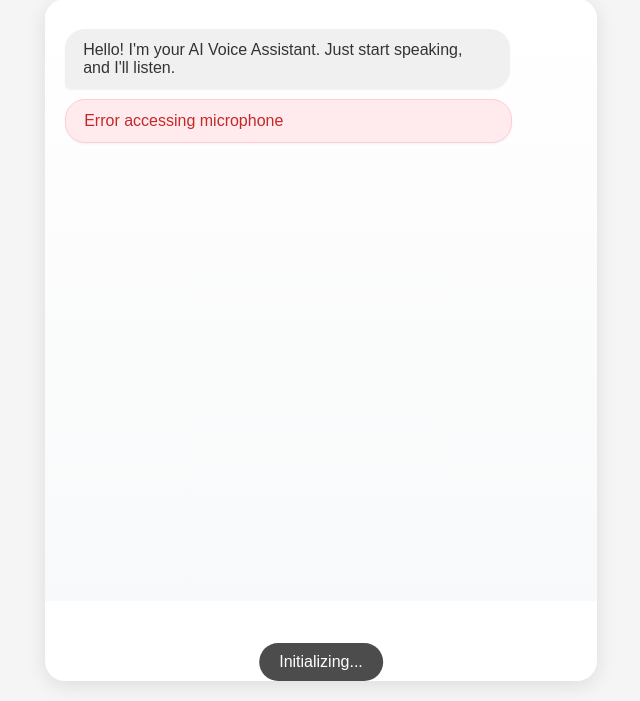
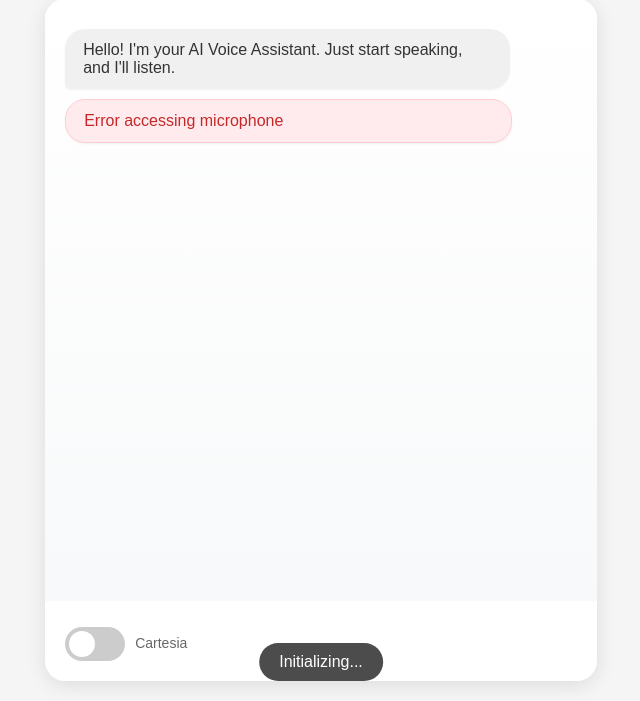
Before and after one commit to ZikraGenexyz/AI-Companion-Backend, a Django app: page / in a window 1280 px wide. Shown: the part 99-800 px from the top of the page, without its empty margins (319-959 px from the left). Run offline with Django 5.2, Linux system fonts and the light colour scheme.

Commit message:
fix: add toggleable cartesia

```diff
--- a/companion_app/templates/index.html
+++ b/companion_app/templates/index.html
@@ -200,6 +200,55 @@
         .vad-status.active {
             background: rgba(0, 122, 255, 0.7);
         }
+        /* Toggle Switch Styles */
+        .toggle-switch {
+            position: absolute;
+            bottom: 20px;
+            left: 20px;
+            display: inline-block;
+            width: 60px;
+            height: 34px;
+        }
+        .toggle-switch input {
+            opacity: 0;
+            width: 0;
+            height: 0;
+        }
+        .toggle-slider {
+            position: absolute;
+            cursor: pointer;
+            top: 0;
+            left: 0;
+            right: 0;
+            bottom: 0;
+            background-color: #ccc;
+            transition: .4s;
+            border-radius: 34px;
+        }
+        .toggle-slider:before {
+            position: absolute;
+            content: "";
+            height: 26px;
+            width: 26px;
+            left: 4px;
+            bottom: 4px;
+            background-color: white;
+            transition: .4s;
+            border-radius: 50%;
+        }
+        input:checked + .toggle-slider {
+            background-color: #007AFF;
+        }
+        input:checked + .toggle-slider:before {
+            transform: translateX(26px);
+        }
+        .toggle-label {
+            position: absolute;
+            left: 90px;
+            bottom: 30px;
+            color: #666;
+            font-size: 14px;
+        }
     </style>
 </head>
 <body>
@@ -207,6 +256,11 @@
         <h1>AI Voice Assistant</h1>
         <div class="chat-box">
             <div class="messages-container" id="messagesContainer"></div>
+            <label class="toggle-switch">
+                <input id="toggle-cartesia" type="checkbox" id="modeToggle">
+                <span class="toggle-slider"></span>
+            </label>
+            <span class="toggle-label">Cartesia</span>
         </div>
     </div>
     <div id="vadStatus" class="vad-status">Initializing...</div>
@@ -355,7 +409,10 @@
                     headers: {
                         'Content-Type': 'application/json',
                     },
-                    body: JSON.stringify({ text: text })
+                    body: JSON.stringify({
+                        text: text,
+                        useCartesia: document.getElementById('toggle-cartesia').checked
+                    })
                 });
 
                 const data = await response.json();
--- a/companion_app/views.py
+++ b/companion_app/views.py
@@ -37,6 +37,7 @@
         # Get the text from the request
         data = json.loads(request.body)
         text = data.get('text')
+        use_cartesia = data.get('useCartesia')
 
         if not text:
             logger.error("No text provided in request")
@@ -69,39 +70,44 @@
                         "content": text
                     }
                 ],
-                model="mixtral-8x7b-32768",
+                model="deepseek-r1-distill-qwen-32b",
                 temperature=0.7,
                 max_tokens=1000,
             )
 
             ai_response = chat_completion.choices[0].message.content
-            logger.debug(f"AI response generated: {ai_response}")
+            ai_response = ai_response.split("</think>")[-1]
 
-            # Convert AI response to speech using Cartesia
-            logger.debug("Converting response to speech with Cartesia")
-            output_format = {
-                "container": "mp3",
-                "encoding": "mp3",
-                "sample_rate": 44100,
-                "bit_rate": 128000
-            }
+            if use_cartesia:
+                # Convert AI response to speech using Cartesia
+                logger.debug("Converting response to speech with Cartesia")
+                output_format = {
+                    "container": "mp3",
+                    "encoding": "mp3",
+                    "sample_rate": 44100,
+                    "bit_rate": 128000
+                }
 
-            # Add natural pauses with punctuation
-            speech_response = ai_response
-            speech_response = speech_response.replace('!', '! ')
-            speech_response = speech_response.replace('?', '? ')
-            speech_response = speech_response.replace('.', '. ')
+                # Add natural pauses with punctuation
+                speech_response = ai_response
+                speech_response = speech_response.replace('!', '! ')
+                speech_response = speech_response.replace('?', '? ')
+                speech_response = speech_response.replace('.', '. ')
 
-            # Generate speech using Cartesia with cheerful voice
-            audio_data = cartesia_client.tts.bytes(
-                model_id="sonic-english",
-                transcript=speech_response,
-                voice_id="694f9389-aac1-45b6-b726-9d9369183238",
-                output_format=output_format
-            )
+                # Generate speech using Cartesia with cheerful voice
+                audio_data = cartesia_client.tts.bytes(
+                    model_id="sonic-english",
+                    transcript=speech_response,
+                    voice_id="694f9389-aac1-45b6-b726-9d9369183238",
+                    output_format=output_format
+                )
 
-            # Convert audio data directly to base64 without saving to file
-            audio_base64 = base64.b64encode(audio_data).decode('utf-8')
+                # Convert audio data directly to base64 without saving to file
+                audio_base64 = base64.b64encode(audio_data).decode('utf-8')
+
+            else:
+
+                audio_base64 = None
 
             logger.debug("Processing completed successfully")
 
```
